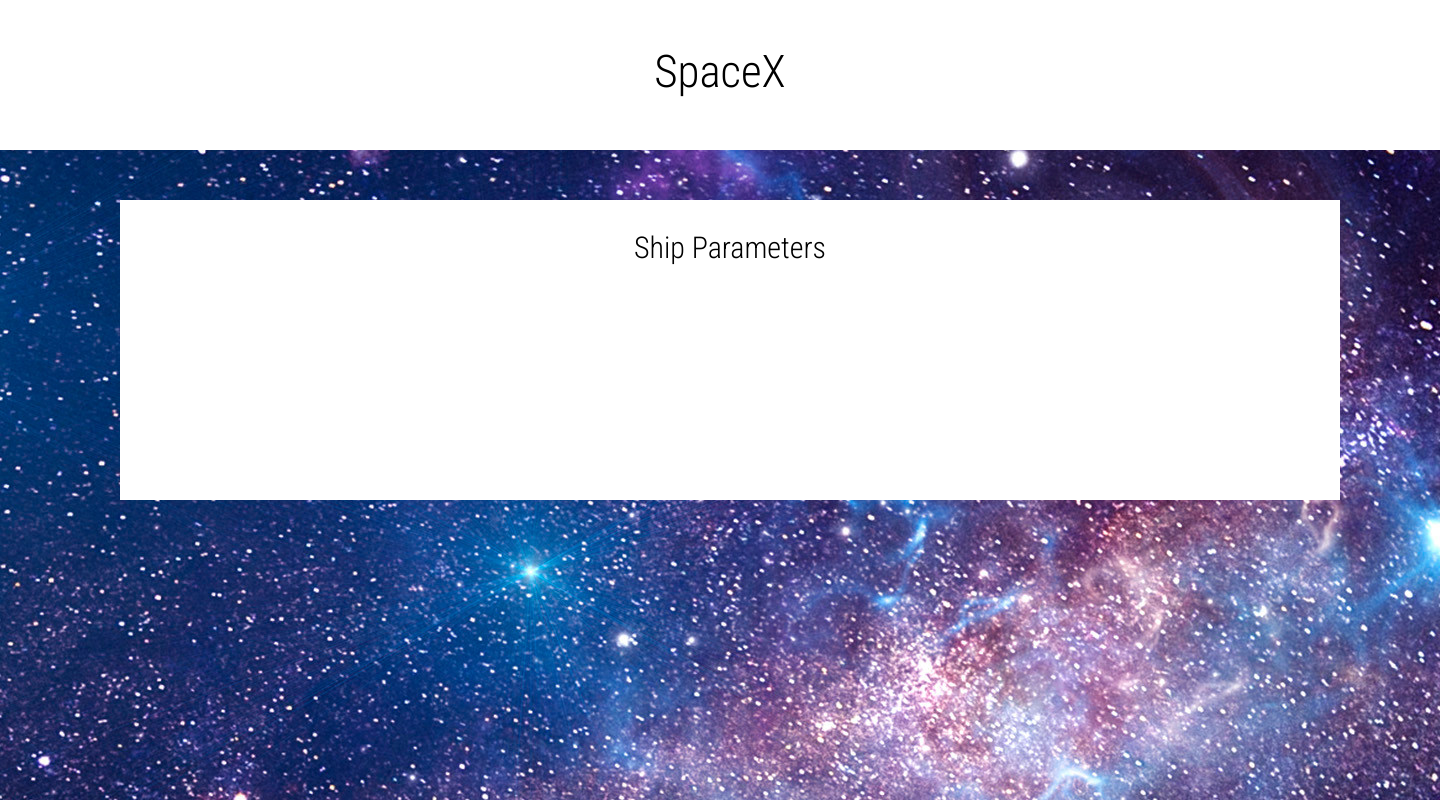
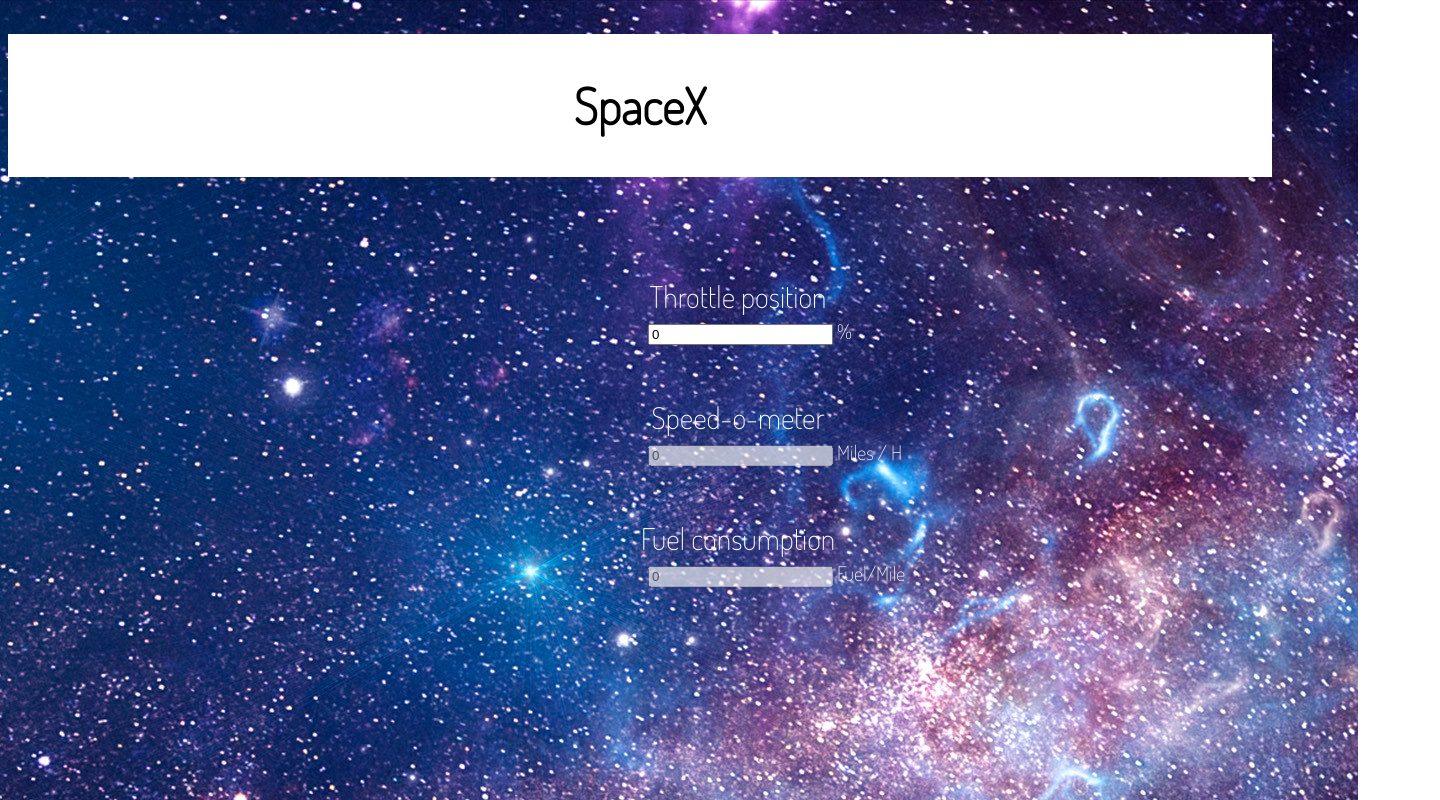
Before and after one commit to KrissyvanD/Challenge-1, a plain HTML site: page index.html in a window 1280 px wide. Shown: the whole page, 1440 px wide, since content can reach past the window. Drawn offline with Linux system fonts and the light colour scheme.

Commit message:
commit 2

```diff
--- a/index.html
+++ b/index.html
@@ -2,16 +2,27 @@
 <html>
 	<head>
 		<meta charset="utf-8">
-		<title>my first JavaScript</title>
+		<title>Houston, we don't have a problem</title>
 		<link rel="stylesheet" type="text/css" href="mystyles.css">
-		<script src='Scripts/main.js' defer = ""></script>
-		<link href="https://fonts.googleapis.com/css2?family=Roboto+Condensed:wght@300&display=swap" rel="stylesheet">
+		<script src='main.js' defer = ""></script>
+		<link href="https://fonts.googleapis.com/css2?family=Dosis:wght@200&display=swap" rel="stylesheet">
+
 	</head>
+	<body>
+	<!-- Header to make sure there is a title -->
+        <h1 class = "header"> SpaceX</h1>
 
-	<body>
-		<section>
-        <div class = "menubar"><p>SpaceX</p></div>
-        <div class = "shipparameters"> <p>Ship Parameters</p></div>
-    </section>
+    <!-- The textfields where you can fill in the throttlevalue until 100%, the throttle will define how fast you can go and how many fuel you use-->
+        <div>
+       <ul class = "variables">
+       <p> Throttle position</p> <p class = "units" > <input id="throttleValues" type="text" name="Throttle" value="0" onchange="calculate()"> % </p>
+
+       <p> Speed-o-meter </p> <p class="units"> <input id="speedValues" type="text" name="Speed" value="0" disabled> Miles / H </p>
+
+       <p> Fuel consumption </p> <p class="units" > <input id="fuelValues" type="text" name="Fuel" value="0" disabled> Fuel/Mile </p>
+      </ul>
+  </div>
+
+
 	</body>
 </html>
--- a/main.js
+++ b/main.js
@@ -0,0 +1,27 @@
+var textBlock = document.createElement("INPUT");
+
+textBlock.setAttribute("type", "text");
+
+
+
+function calculate(){
+
+console.log(document.getElementById('throttleValues').value)
+var throttle = document.getElementById('throttleValues').value;
+
+if(throttle > 100){
+	alert("Throttle value is too high, try again.");
+} else{
+	var speed = 0;
+	var speed = (throttle*167.94);
+
+	var fuel = throttle*3.1415926535897932384626433;
+
+	document.getElementById("speedValues").value= speed;
+	document.getElementById("fuelValues").value= fuel;
+
+	console.log(speed);
+	console.log(fuel);
+}
+
+}
--- a/mystyles.css
+++ b/mystyles.css
@@ -1,32 +1,44 @@
 body {
     background-image: url("images/space.jpg");
-    margin: 0;
-    font-family: 'Roboto Condensed', sans-serif;
-    font-size: : 30px;
-    line-height: 1.2;
-
+    color: #FFFFFF;
+    text-align: center;
+    font-family: 'Dosis', sans-serif;
+}
+/* Define the background, z-index 0 to make it the under layer*/
+.space{
+	width: 100%
+	height: 100%;
+	z-index: 0;
 }
 
-.menubar{
-  background: rgb(255,255,255);
-  width: 1440px;
-  height: 150px;
-  left: 0px;
-  top: 0px;
-  position: absolute;
-  z-index: 50;
-  text-align: center;
-  font-size: 45px;
+/* Header on top of the page to give the page a title*/
+.header{
+
+	color: rgb(0,0,0);
+	background-color: #FFFFFF;
+	padding: 40px;
+	font-size: 50px;
 }
 
-.shipparameters{
-  background: rgb(255,255,255);
-  width: 1220px;
-  height: 300px;
-  left: 120px;
-  top: 200px;
-  position: absolute;
-  z-index: 50;
-  text-align: center;
-  font-size: 30px;
+/* Make sure the text and fields are in the right position*/
+.variables{
+	height: 10px;
+	font-size: 30px;
+	margin: 100px;
+	padding-left: 280px;
+	width: 700px;
+	text-align: center;
+	top: 200px;
+	z-index: 100;
 }
+
+.units{
+	text-align: left;
+	height: 40px;
+	font-size: 20px;
+	padding: 10px;
+	width: 700px;
+	margin-left: 250px;
+	margin-top: -37px;
+	z-index: 100;
+}
```
Also changed, not shown: 1 other file.
